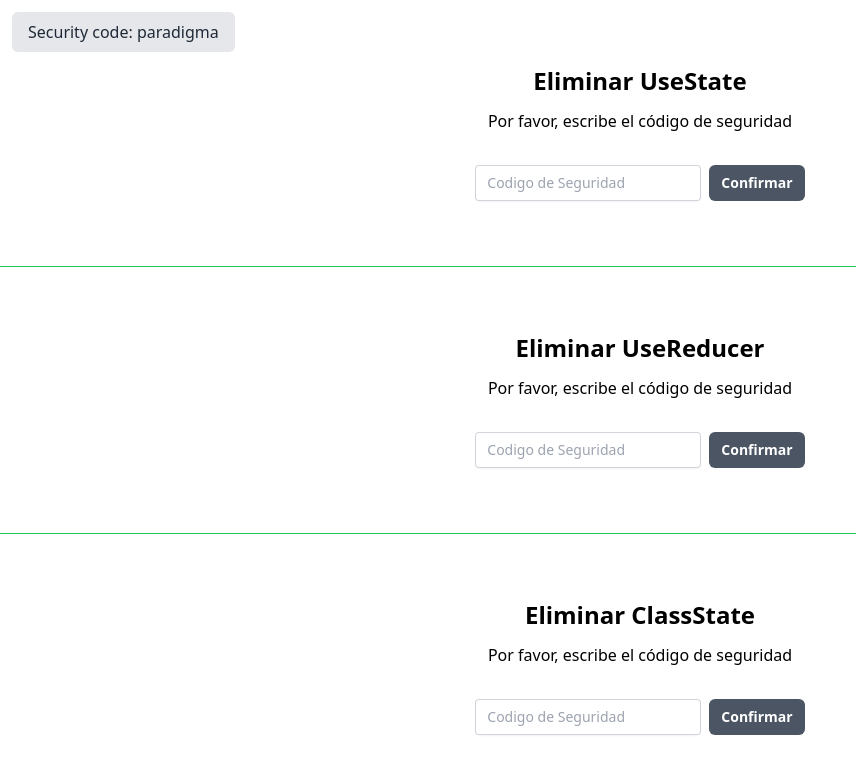
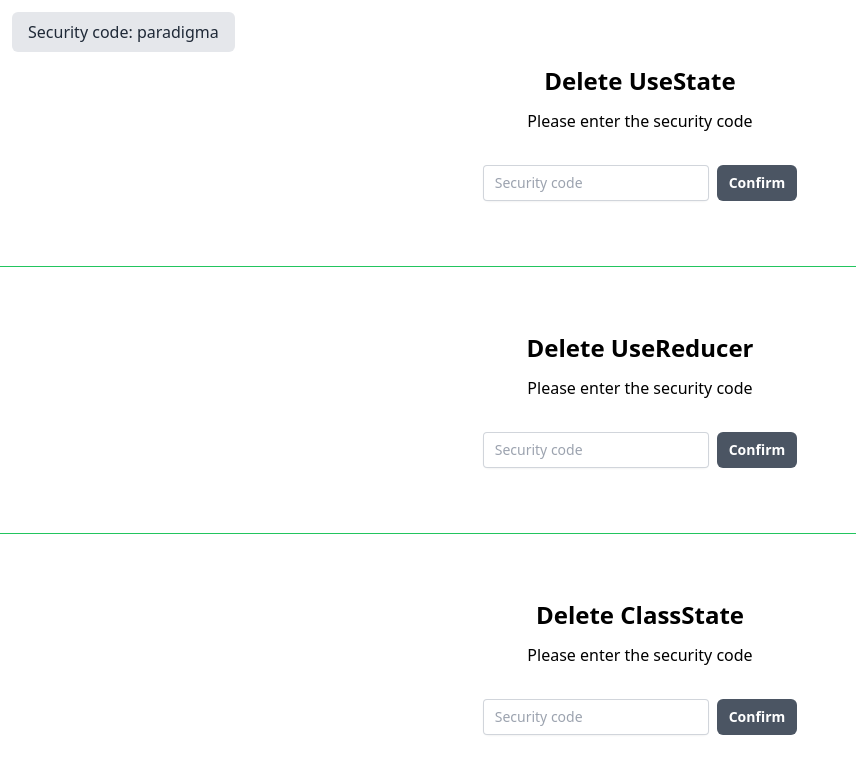
Before and after one commit to AddielQuintero/state-management-for-reactjs, a Next.js app: page / in a window 1280 px wide. Shown: the top 774 px of the page, without its empty margins (0-856 px from the left). Built offline with nearby package versions, Linux system fonts and the light colour scheme.

Commit message:
fix: improve features component

```diff
--- a/src/features/deleteConfirmation.tsx
+++ b/src/features/deleteConfirmation.tsx
@@ -6,7 +6,7 @@ export const DeleteConfirmation = (props: DeleteConfirmationProps) => {
   return (
     <div className="text-center">
       <h3 className="font-semibold text-2xl">
-        ¿Seguro que quieres eliminar {props.itemName}?
+      Are you sure you want to delete {props.itemName}?
       </h3>
       <div className="flex justify-around mt-3">
         <CustomButton
@@ -14,7 +14,7 @@ export const DeleteConfirmation = (props: DeleteConfirmationProps) => {
           className="group relative flex w-[88px] justify-center rounded-md bg-gray-600 px-3 py-2 text-sm font-semibold text-white hover:bg-gray-500 focus-visible:outline focus-visible:outline-2 focus-visible:outline-offset-2 focus-visible:outline-gray-600"
           onClick={props.handleConfirm}
         >
-          Confirmar
+          Confirm
         </CustomButton>
 
         <CustomButton
@@ -22,7 +22,7 @@ export const DeleteConfirmation = (props: DeleteConfirmationProps) => {
           className="group relative flex w-[88px] justify-center rounded-md bg-gray-600 px-3 py-2 text-sm font-semibold text-white hover:bg-gray-500 focus-visible:outline focus-visible:outline-2 focus-visible:outline-offset-2 focus-visible:outline-gray-600"
           onClick={props.handleReset}
         >
-          Volver
+          Back
         </CustomButton>
       </div>
     </div>
--- a/src/features/deleteItem.tsx
+++ b/src/features/deleteItem.tsx
@@ -1,14 +1,12 @@
-import { CustomInput, CustomButton } from '@/components'
+import { CustomInput, CustomButton, Loading, Error } from '@/components'
 import { DeleteItemProps } from './types'
 
 export const DeleteItem = (props: DeleteItemProps) => {
   return (
     <div className="text-center">
-      <h3 className="font-semibold text-2xl pb-3">Eliminar {props.itemName}</h3>
-      <p>Por favor, escribe el código de seguridad</p>
-      {props.state.loading && (
-        <p className="text-green-500 text-xl ">Cargando...</p>
-      )}
+      <h3 className="font-semibold text-2xl pb-3">Delete {props.itemName}</h3>
+      <p>Please enter the security code</p>
+      {props.state.loading && <Loading />}
       <form
         className="flex justify-between mt-8"
         action="#"
@@ -17,21 +15,19 @@ export const DeleteItem = (props: DeleteItemProps) => {
       >
         <div className="rounded-md shadow-sm">
           <label htmlFor="email-address" className="sr-only">
-            Codigo de Seguridad
+            Security code
           </label>
           <CustomInput
-            id="codigo-seguridad"
-            name="codigoSeguridad"
+            id="security-code"
+            name="SecurityCode"
             type="text"
             required
             className="relative block w-full rounded border-0 py-1.5 px-3 text-gray-900 ring-1 ring-inset ring-gray-300 placeholder:text-gray-400 focus:outline-none focus:ring-gray-600 sm:text-sm sm:leading-6"
-            placeholder="Codigo de Seguridad"
+            placeholder="Security code"
             value={props.state.value}
             onChange={props.handleChangeInput}
           />
-          {props.state.error && !props.state.loading && (
-            <p className="text-red-500 text-xs text-left">Código incorrecto</p>
-          )}
+          {props.state.error && !props.state.loading && <Error />}
         </div>
         <div className="pl-2">
           <CustomButton
@@ -41,7 +37,7 @@ export const DeleteItem = (props: DeleteItemProps) => {
             }`}
             disabled={props.state.loading}
           >
-            Confirmar
+            Confirm
           </CustomButton>
         </div>
       </form>
--- a/src/features/deleteSuccess.tsx
+++ b/src/features/deleteSuccess.tsx
@@ -4,14 +4,14 @@ import { DeleteSuccessProps } from './types'
 export const DeleteSuccess = (props: DeleteSuccessProps) => {
   return (
     <div className="text-center">
-      <h3 className="font-semibold text-2xl">{props.itemName} fue eliminado</h3>
+      <h3 className="font-semibold text-2xl">{props.itemName} has been deleted</h3>
       <div className="mt-3">
         <CustomButton
           type="submit"
           className="group relative flex  justify-center rounded-md bg-gray-600 px-3 py-2 text-sm font-semibold text-white hover:bg-gray-500 focus-visible:outline focus-visible:outline-2 focus-visible:outline-offset-2 focus-visible:outline-gray-600  mx-auto"
           onClick={props.handleReset}
         >
-          Recuperar {props.itemName}
+          Recover {props.itemName}
         </CustomButton>
       </div>
     </div>
```
